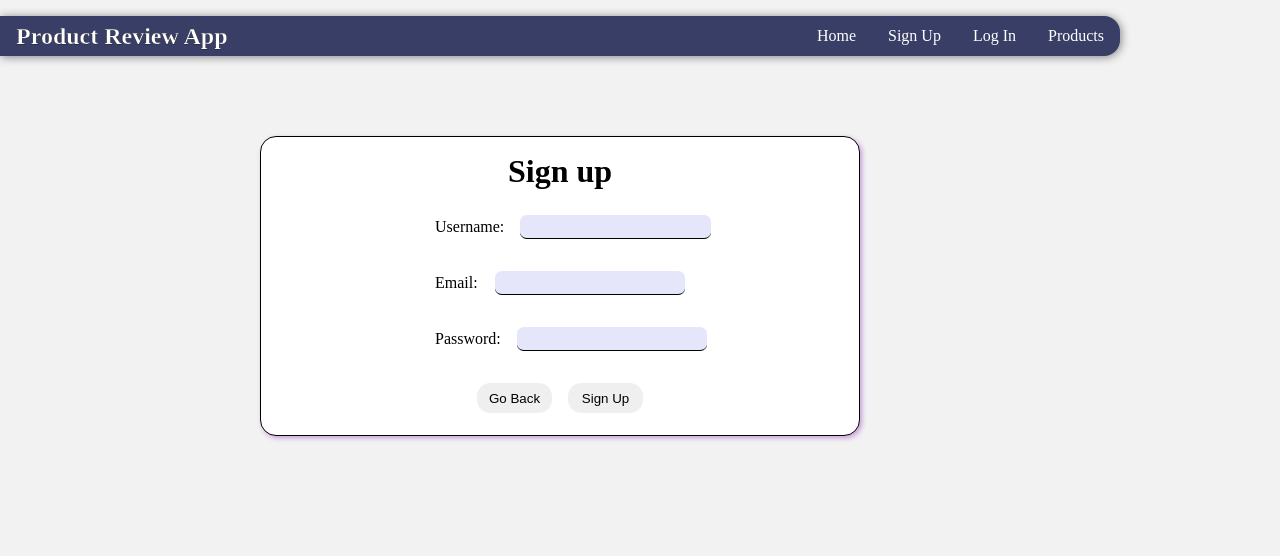
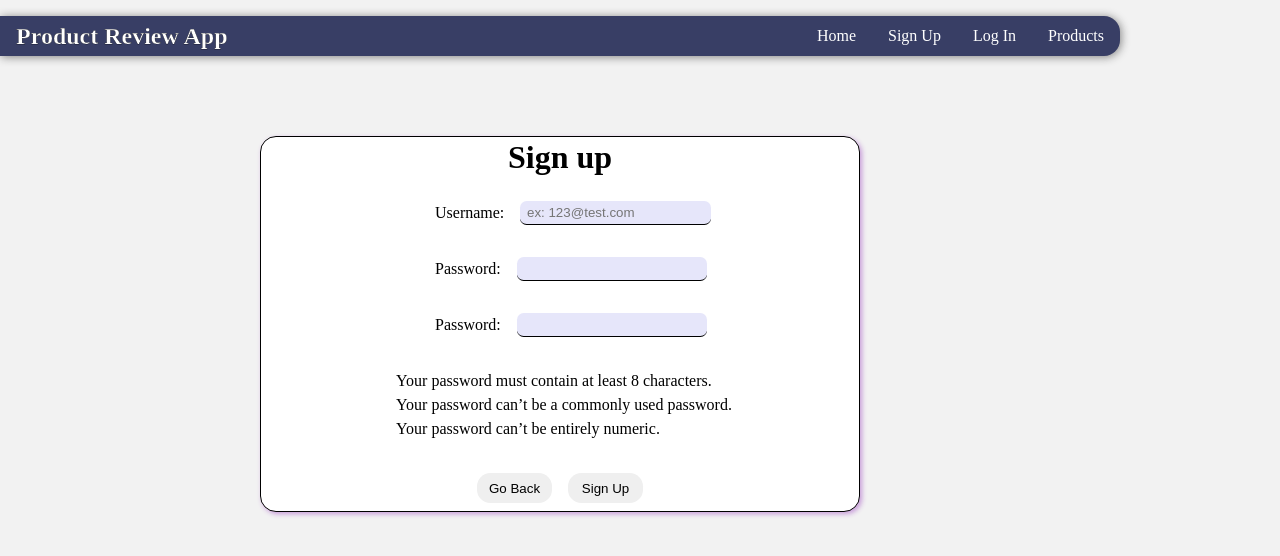
Before and after one commit to EclecticOwl/product-feedback-app, a Vue app in the folder vue_app/: page /sign-up in a window 1280 px wide. Shown: the top 556 px of the page. Built offline with nearby package versions, Linux system fonts and the light colour scheme.

Commit message:
Added password validation for front end.

```diff
--- a/vue_app/src/App.vue
+++ b/vue_app/src/App.vue
@@ -41,7 +41,6 @@ body
   .main-menu
     display: none
   .form-main
-    height: 300px
     width: 300px
 
 @media (min-width: 700px)
@@ -49,7 +48,6 @@ body
     display: none
   .form-main
     margin-right: 10em
-    height: 300px
     width: 100%
     border-radius: 0 1em 1em 0
 
@@ -58,6 +56,7 @@ body
     width: 600px
 
 .form-main
+  padding: .5em
   background-color: white
   border: 1px solid black
   display: flex
--- a/vue_app/src/views/SignUp.vue
+++ b/vue_app/src/views/SignUp.vue
@@ -4,17 +4,25 @@
             <div>
                 <h1>Sign up</h1>
             </div>
+            <div class='notification' v-if="isNotification">
+                <p>{{ notification }}</p>
+            </div>
             <div class="form-input">
                 <label for="username">Username:</label>
-                <input type="email" name="username" v-model="username">
-            </div>
-            <div class="form-input">
-                <label for="email">Email:</label>
-                <input type="email" name="email" v-model="email">
+                <input type="email" name="username" v-model="username" placeholder="ex: 123@test.com">
             </div>
             <div class="form-input">
                 <label for="password">Password:</label>
-                <input type="password" name="password" v-model="password">
+                <input type="password" name="password" v-model="password" pattern="^(?=.*[0-9])(?=.*[a-z])(?=.*[A-Z])(?=\S+$).{8,}$">
+            </div>
+            <div class="form-input">
+                <label for="password2">Password:</label>
+                <input type="password" name="password2" v-model="password2" pattern="^(?=.*[0-9])(?=.*[a-z])(?=.*[A-Z])(?=\S+$).{8,}$">
+            </div>
+            <div class="password-info">
+                <p>Your password must contain at least 8 characters.</p>
+                <p>Your password can’t be a commonly used password.</p>
+                <p>Your password can’t be entirely numeric.</p>
             </div>
             <div class="form-controls">
                 <button @click.prevent="goBack">Go Back</button>
@@ -34,15 +42,15 @@ export default {
         return {
             username: '',
             password: '',
-            email: '',
+            password2: '',
         }
     },
     methods: {
         submitForm() {
+        if (this.password1 == this.password2) {
             const formData = {
                 username: this.username,
                 password: this.password,
-                email: this.email,
             }
 
             axios
@@ -54,10 +62,29 @@ export default {
                 .catch(error => {
                     console.log(error)
                 })
+        }else{
+            this.notifier('It seems like your passwords did not match. Please re-enter and try again.')
+        }
+
         },
         goBack() {
             this.$router.push('/')
+        },
+        notifier(text) {
+            this.notification = text
+            this.isNotification = true
+            setTimeout(() => this.notification = '', 5000)
+            setTimeout(() => this.isNotification = '', 5000)
+
         }
     }
 }
 </script>
+<style lang="sass">
+.notification
+    display: flex
+    background-color: firebrick
+    border-radius: 1em
+.password-info
+    margin-left: .5em
+</style>
```
